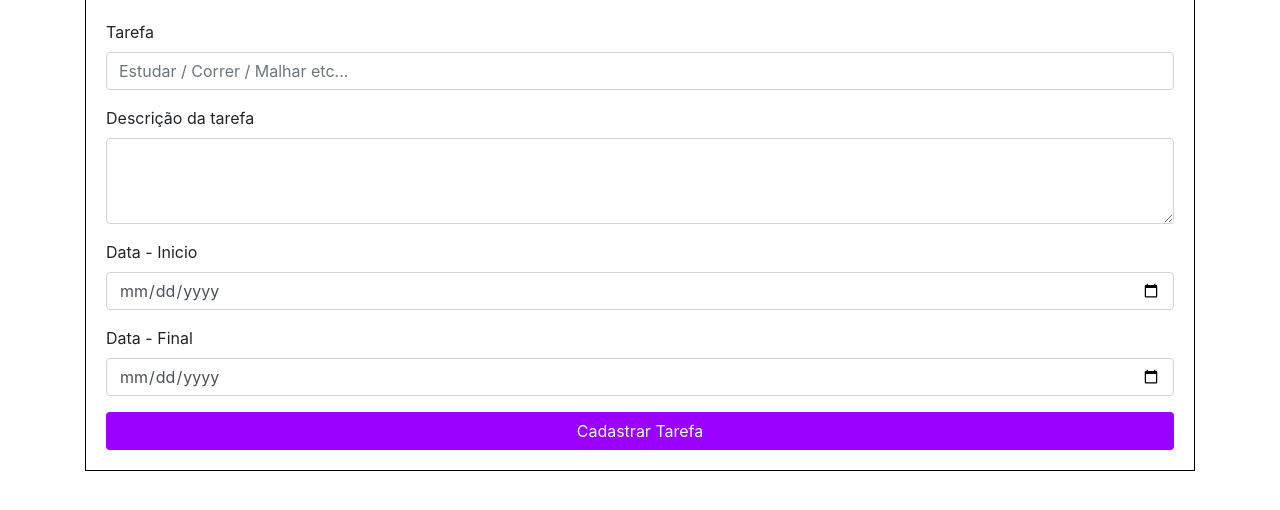
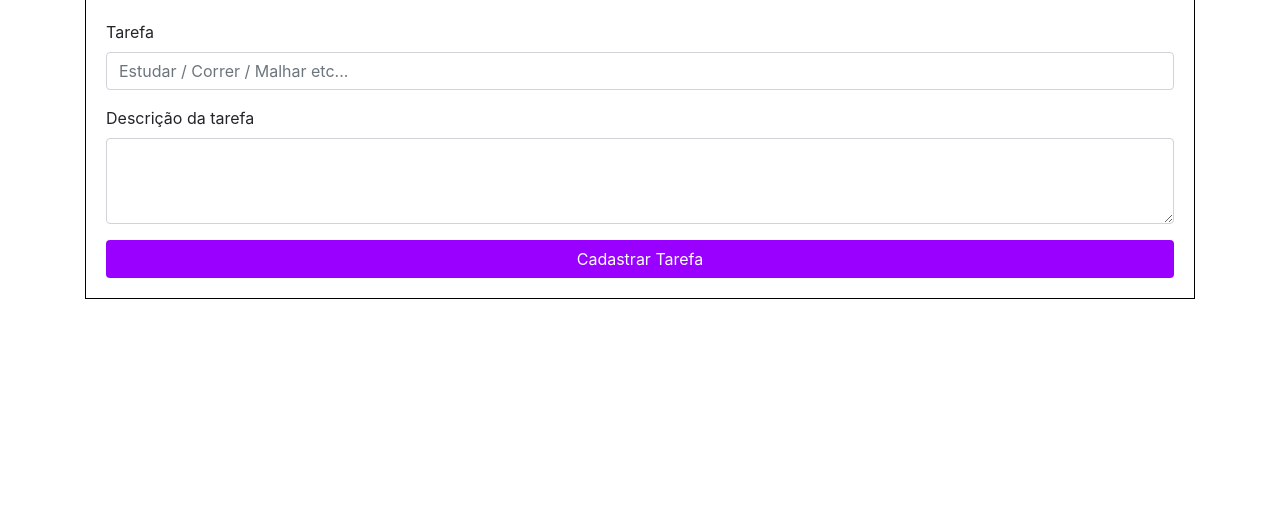
Before and after one commit to RanimyLeite/ToDo-List, a PHP site: page / in a window 1280 px wide. Shown: the part 107-617 px from the top of the page. Run offline with PHP 8.4, Linux system fonts and the light colour scheme.

Commit message:
Alterando formulário para enviar tarefas cadastradas e conectando ao registra tarefas

```diff
--- a/index.php
+++ b/index.php
@@ -25,25 +25,17 @@
 	  </div>
 	</nav>
 	<div class="container">
-		<form style="border: 1px solid black; margin-top: 50px; padding: 20px;">
+		<form method="post" action="registra_tarefa.php" style="border: 1px solid black; margin-top: 50px; padding: 20px;">
 		  <div class="form-group">
 		    <label for="exampleFormControlInput1">Tarefa</label>
-		    <input type="email" class="form-control" id="exampleFormControlInput1" placeholder="Estudar / Correr / Malhar etc...">
+		    <input type="text" name="tarefa" class="form-control" id="exampleFormControlInput1" placeholder="Estudar / Correr / Malhar etc...">
 		  </div>
 		  <div class="form-group">
 		    <label for="exampleFormControlTextarea1">Descrição da tarefa</label>
-		    <textarea class="form-control" id="exampleFormControlTextarea1" rows="3"></textarea>
+		    <textarea name="descricao" class="form-control" id="exampleFormControlTextarea1" rows="3">
+		    </textarea>
 		  </div>
-		  <div class="form-group">
-		    <label for="exampleFormControlInput1">Data - Inicio </label>
-		     <input type="date" name="bday" max="3000-12-31" min="1000-01-01" class="form-control">
-		  </div>
-		  <div class="form-group">
-		    <label for="exampleFormControlInput1">Data - Final </label>
-		     <input type="date" name="bday" max="3000-12-31" min="1000-01-01" class="form-control">
-		  </div>
-		  <button type="button" class="btn btn-block" style="background: #9900ff; color: white;">Cadastrar Tarefa</button>
-
+		  <button type="submit" class="btn btn-block" style="background: #9900ff; color: white;">Cadastrar Tarefa</button>
 		</form>
 	</div>
 
```
